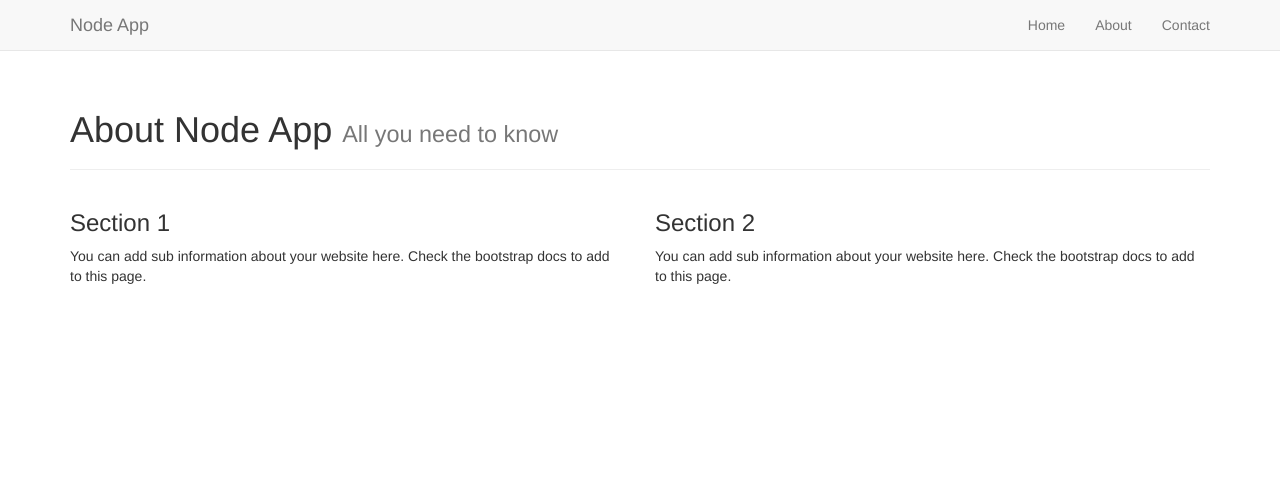
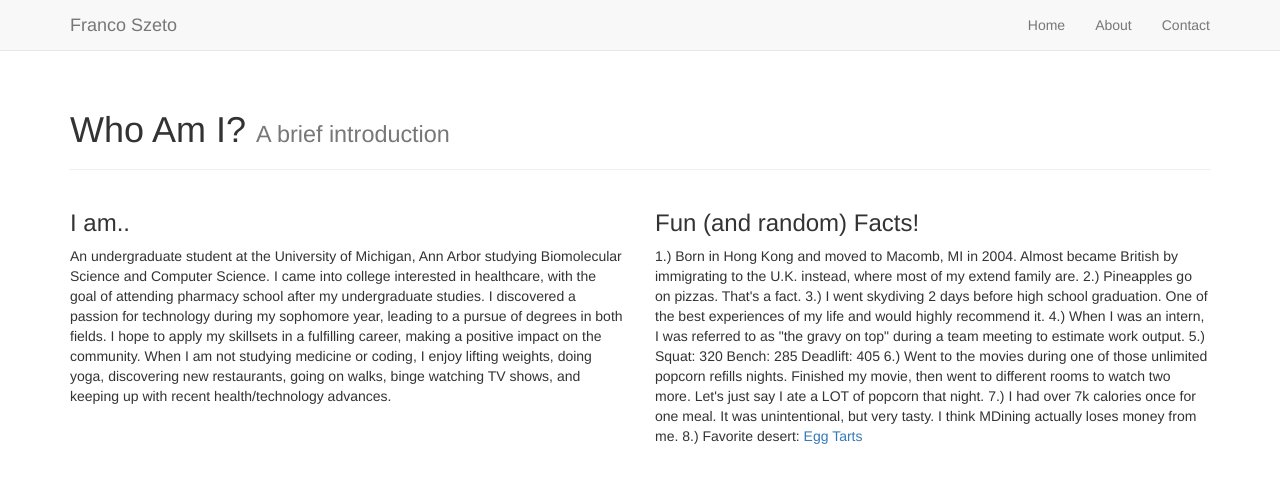
Before and after one commit to francoszeto96/francoszeto96.github.io, a website: page about.html in a window 1280 px wide. Drawn offline with nearby package versions, Linux system fonts and the light colour scheme.

Commit message:
Added some content

```diff
--- a/about.html
+++ b/about.html
@@ -7,30 +7,48 @@
     <body style="padding-top: 70px;">
       <nav class="navbar navbar-default navbar-fixed-top">
         <div class="container">
-          <a class="navbar-brand" href="/">Node App</a>
+          <a class="navbar-brand" href="/">Franco Szeto</a>
+          <div id="navbar" class="navbar-collapse collapse" aria-expanded="false" style="height: 5px;">
           <ul class="nav navbar-nav navbar-right">
             <li><a href="/">Home</a></li>
             <li><a href="/about">About</a></li>
             <li><a href="/contact">Contact</a></li>
           </ul>
         </div>
+        </div>
       </nav>
+
       <div class="container">
         <div class="row">
           <div class="col-md-12">
             <div class="page-header">
-              <h1>About Node App <small>All you need to know</small></h1>
+              <h1>Who Am I? <small>A brief introduction</small></h1>
             </div>
           </div>
         </div>
         <div class="row">
           <div class="col-md-6">
-            <h3>Section 1</h3>
-            <p>You can add sub information about your website here.  Check the bootstrap docs to add to this page.</p>
+            <h3>I am..</h3>
+            <p>
+            An undergraduate student at the University of Michigan, Ann Arbor studying Biomolecular Science and Computer Science.
+
+I came into college interested in healthcare, with the goal of attending pharmacy school after my undergraduate studies. I discovered a passion for technology during my sophomore year, leading to a pursue of degrees in both fields. I hope to apply my skillsets in a fulfilling career, making a positive impact on the community.
+
+When I am not studying medicine or coding, I enjoy lifting weights, doing yoga, discovering new restaurants, going on walks, binge watching TV shows, and keeping up with recent health/technology advances.
+            </p>
           </div>
           <div class="col-md-6">
-            <h3>Section 2</h3>
-            <p>You can add sub information about your website here.  Check the bootstrap docs to add to this page.</p>
+            <h3>Fun (and random) Facts!</h3>
+            <p>
+              1.) Born in Hong Kong and moved to Macomb, MI in 2004. Almost became British by immigrating to the U.K. instead, where most of my extend family are.
+              2.) Pineapples go on pizzas. That's a fact.
+              3.) I went skydiving 2 days before high school graduation. One of the best experiences of my life and would highly recommend it.
+              4.) When I was an intern, I was referred to as "the gravy on top" during a team meeting to estimate work output.
+              5.) Squat: 320 Bench: 285 Deadlift: 405
+              6.) Went to the movies during one of those unlimited popcorn refills nights. Finished my movie, then went to different rooms to watch two more. Let's just say I ate a LOT of popcorn that night.
+              7.) I had over 7k calories once for one meal. It was unintentional, but very tasty. I think MDining actually loses money from me.
+              8.) Favorite desert: <a href="https://en.wikipedia.org/wiki/Egg_tart">Egg Tarts</a>
+            </p>
           </div>
         </div>
       </div>
```
Also changed, not shown: contact.html (+13 -4 lines), index.html (+1 -1 lines).
